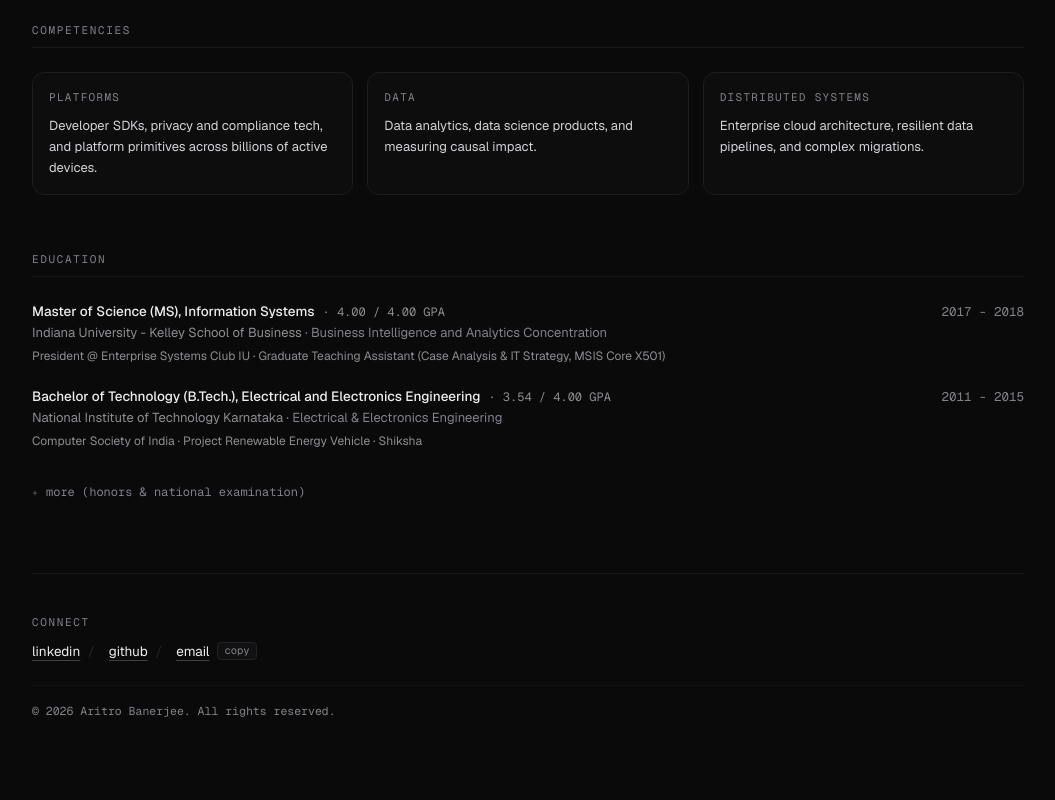
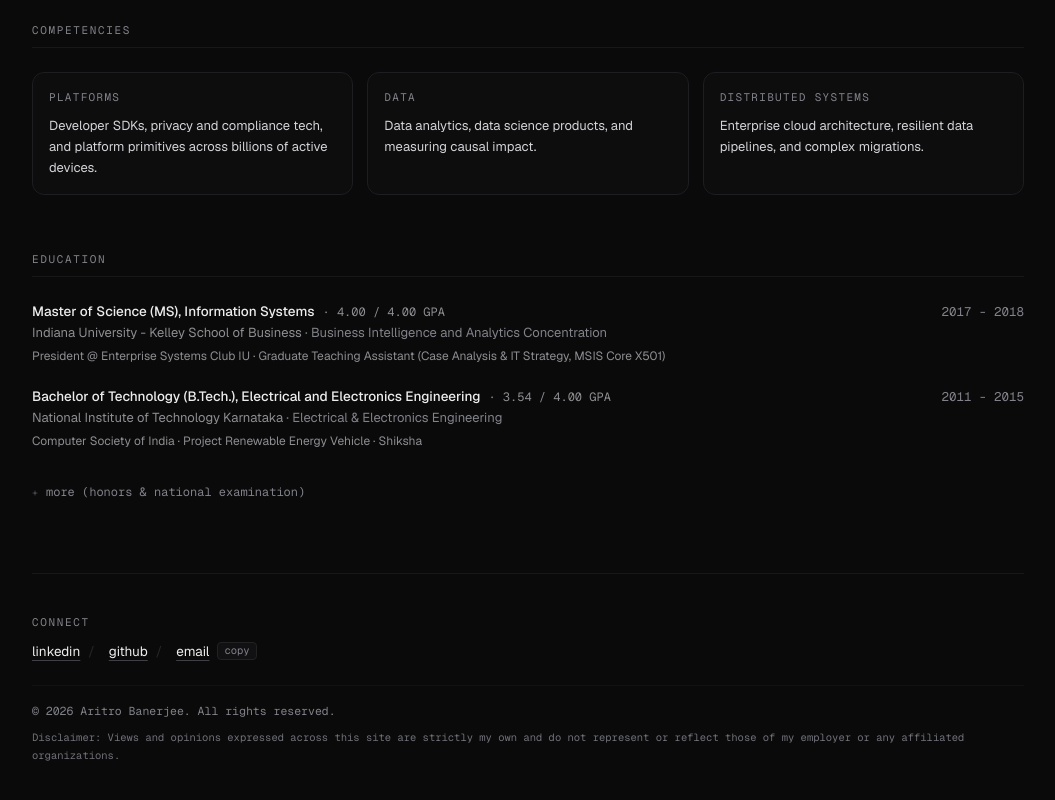
Before and after one commit to aritrobanerjee/aritrobanerjee.github.io, a React (Vite) app: page / in a window 1280 px wide. Shown: the part 1349-2149 px from the top of the page, without its empty margins (112-1167 px from the left). Built offline with nearby package versions, Linux system fonts and the light colour scheme.

Commit message:
feat(footer): add personal views disclaimer to Connect component across all pages

```diff
--- a/src/components/Connect.tsx
+++ b/src/components/Connect.tsx
@@ -56,7 +56,8 @@ export const Connect: React.FC<ConnectProps> = ({ links, onBack }) => {
         </div>
       </div>
 
-      <div className="pt-4 border-t border-[#18181b]/60 flex items-center justify-between text-[11.5px] font-mono text-[#82828b]">
+      <div className="pt-4 border-t border-[#18181b]/60 space-y-2.5">
+        <div className="flex flex-col sm:flex-row sm:items-center justify-between gap-2 text-[11.5px] font-mono text-[#82828b]">
           <span>© {new Date().getFullYear()} Aritro Banerjee. All rights reserved.</span>
           {onBack && (
             <div className="flex items-center gap-4 text-xs font-mono text-[#8e8e93]">
@@ -75,6 +76,10 @@ export const Connect: React.FC<ConnectProps> = ({ links, onBack }) => {
             </div>
           )}
         </div>
+        <p className="text-[10.5px] font-mono text-[#71717a] leading-relaxed">
+          Disclaimer: Views and opinions expressed across this site are strictly my own and do not represent or reflect those of my employer or any affiliated organizations.
+        </p>
+      </div>
     </footer>
   );
 };
```
Lines whose indentation alone changed are shown as unchanged.
